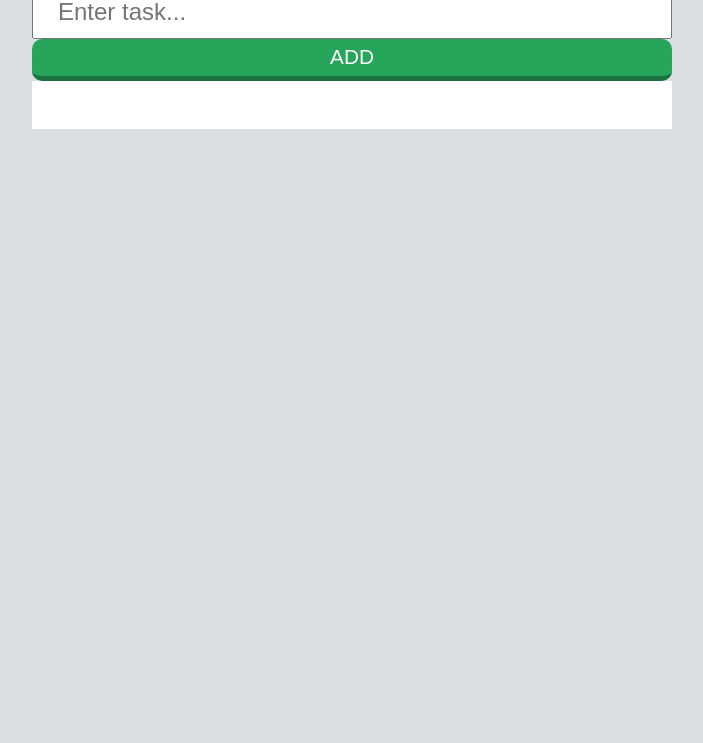
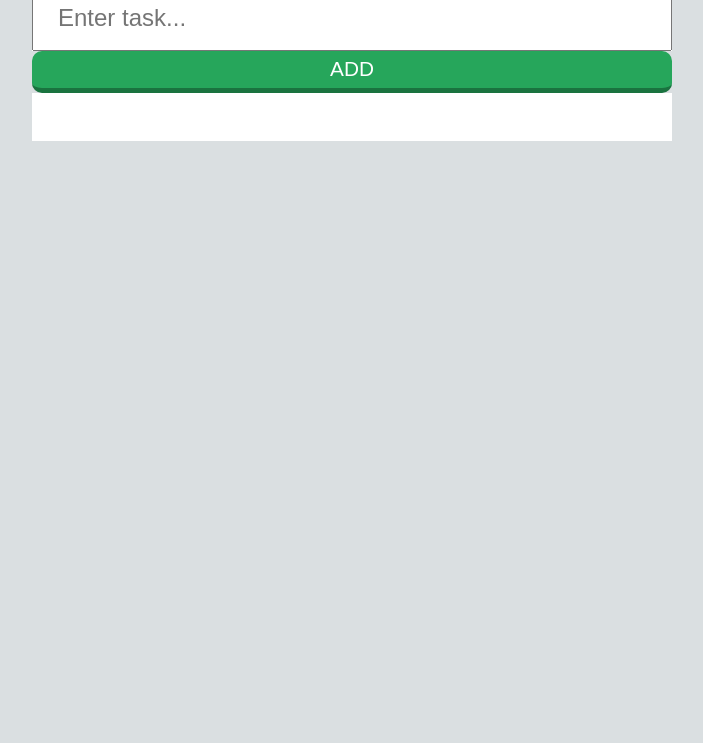
Before and after one commit to dustindong/todo-list-app, a plain HTML site: page index.html in a window 1280 px wide. Shown: the part 57-800 px from the top of the page, without its empty margins (288-991 px from the left). Drawn offline with Linux system fonts and the light colour scheme.

Commit message:
fixed add, delete buttons and padding

```diff
--- a/assets/css/styles.css
+++ b/assets/css/styles.css
@@ -43,7 +43,7 @@ img {
   padding: .3em;
   padding-left: 1em;
   width: 100%;
-  line-height: 1.5em; }
+  line-height: 2em; }
 
 .list {
   background-color: #fff;
```
